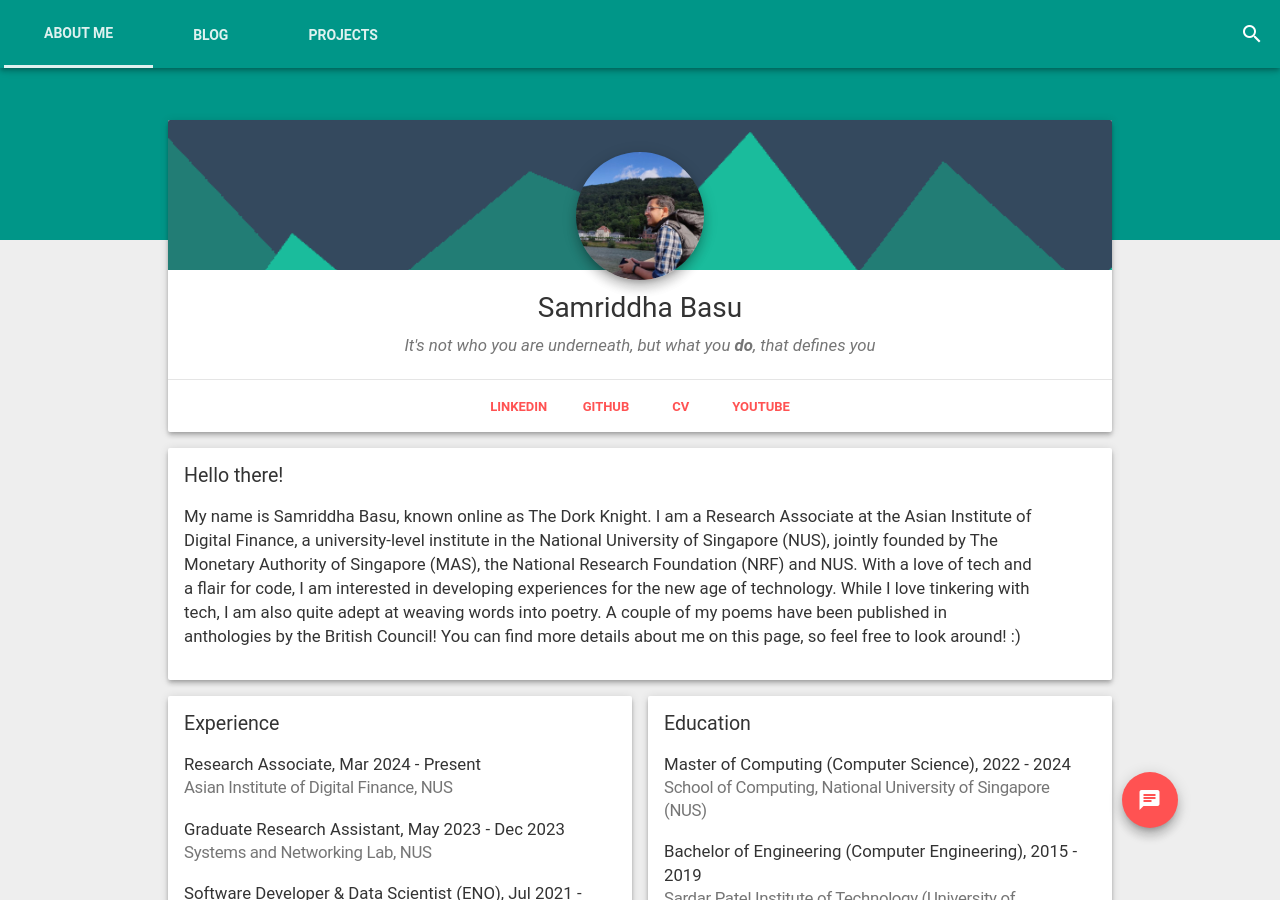
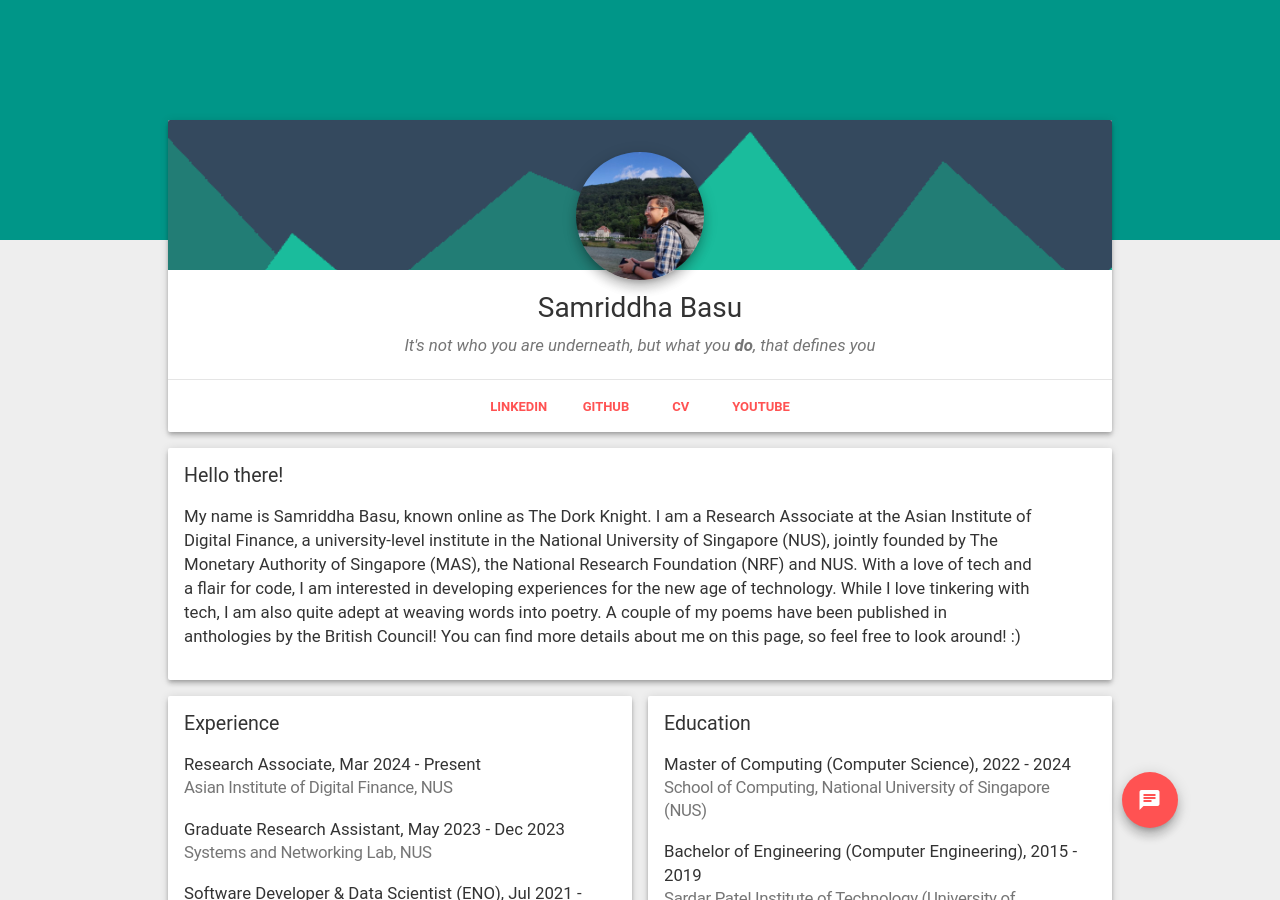
Before and after one commit to samriddhabasu/samriddhabasu.github.io, a Jekyll site: the page built from index.html, in a window 1280 px wide and 900 px high. Built offline with Jekyll 4.4.1, drawn with Linux system fonts in a browser that asks for light colours; nearby versions of some CDN libraries; comment, search, counter and statistics services are not loaded.

Commit message:
Update layouts

```diff
--- a/_includes/nav.html
+++ b/_includes/nav.html
@@ -43,46 +43,9 @@
 		background-color: #ffffff;
 	}
 </style>
-<div class="mdl-layout mdl-layout--fixed-header">
-	<header class="mdl-layout__header mdl-layout__header--scroll mdl-color--primary mdl-shadow--4dp">
-		<div class="mdl-layout__header-row">
-			<nav class="mdl-navigation">
-				<a href="/" class="mdl-navigation__link" id="aboutButton">
-					<button class="mdl-button mdl-js-button mdl-js-ripple-effect mdl-color-text--white" style="height: 64px;">
-						<b>About me</b>
-					</button>
-				</a>
-				<a href="/blog/" class="mdl-navigation__link" id="blogButton">
-					<button class="mdl-button mdl-js-button mdl-js-ripple-effect mdl-color-text--white" style="height: 64px;">
-						<b>Blog</b>
-					</button>
-				</a>
-				<a href="/projects/" class="mdl-navigation__link" id="projectsButton">
-					<button class="mdl-button mdl-js-button mdl-js-ripple-effect mdl-color-text--white" style="height: 64px;">
-						<b>Projects</b>
-					</button>
-				</a>
-			</nav>
-			<div class="mdl-layout-spacer"></div>
-			<button type="button" class="mdl-button mdl-button--white mdl-js-button mdl-js-ripple-effect mdl-button--icon" id="search" style="height: 48px; width: 48px;" onclick="showSearch();">
-				<i class="material-icons">search</i>
-			</button>
-		</header>
-	</div>
-	<div class="mdl-layout-spacer mdl-color--primary bar"></div>
-	<div id="searchModal" class="modalDialog">
-		<div class="mdl-card mdl-cell mdl-shadow--8dp" style="position: absolute; max-height: 90%; width: 90%; margin: 5%; overflow: auto;">
-			<div style="position: relative; top: 0px; margin-right: 42px; margin-bottom: 8px">
-				{%include search.html%}
-			</div>
-			<a style="position: absolute; right: 0px; top: 4px; z-index:9999">
-			<button type="button" class="mdl-button mdl-button--white mdl-js-button mdl-js-ripple-effect mdl-button--icon" style="height: 48px; width: 48px;" onclick="hideSearch();">
-				<i class="material-icons">close</i>
-			</button>
-		</a>
-		</div>
-	</div>
-</div>
+
+<div class="mdl-layout-spacer mdl-color--primary bar"></div>
+
 <script type="text/javascript">
 	var element;
 	function showSearch() {
```
